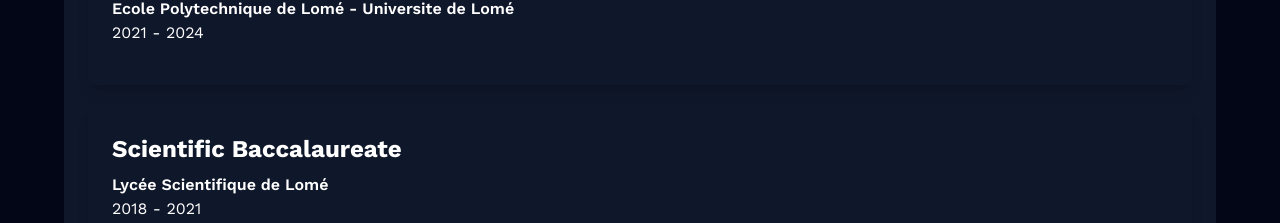
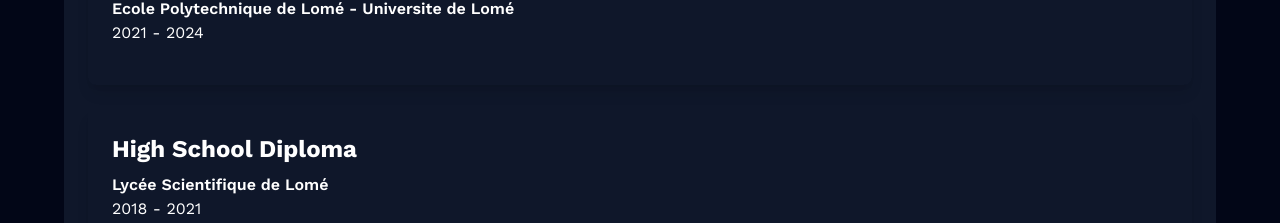
Before and after one commit to zinmori/portfolio, a React (Vite) app: page / in a window 1280 px wide. Shown: the part 4372-4595 px from the top of the page. Built offline with nearby package versions, Linux system fonts and the light colour scheme.

Commit message:
highschool

```diff
--- a/src/pages/Education.jsx
+++ b/src/pages/Education.jsx
@@ -34,7 +34,7 @@
           <p className="mb-4">2021 - 2024</p>
         </div>
         <div className="rounded-lg shadow-lg p-6 w-full">
-          <h2 className="text-2xl font-bold mb-2">Scientific Baccalaureate</h2>
+          <h2 className="text-2xl font-bold mb-2">High School Diploma</h2>
           <p className="font-semibold">Lycée Scientifique de Lomé</p>
           <p className="mb-4">2018 - 2021</p>
           <p>Specialty: Mathematics and Physics</p>
```
